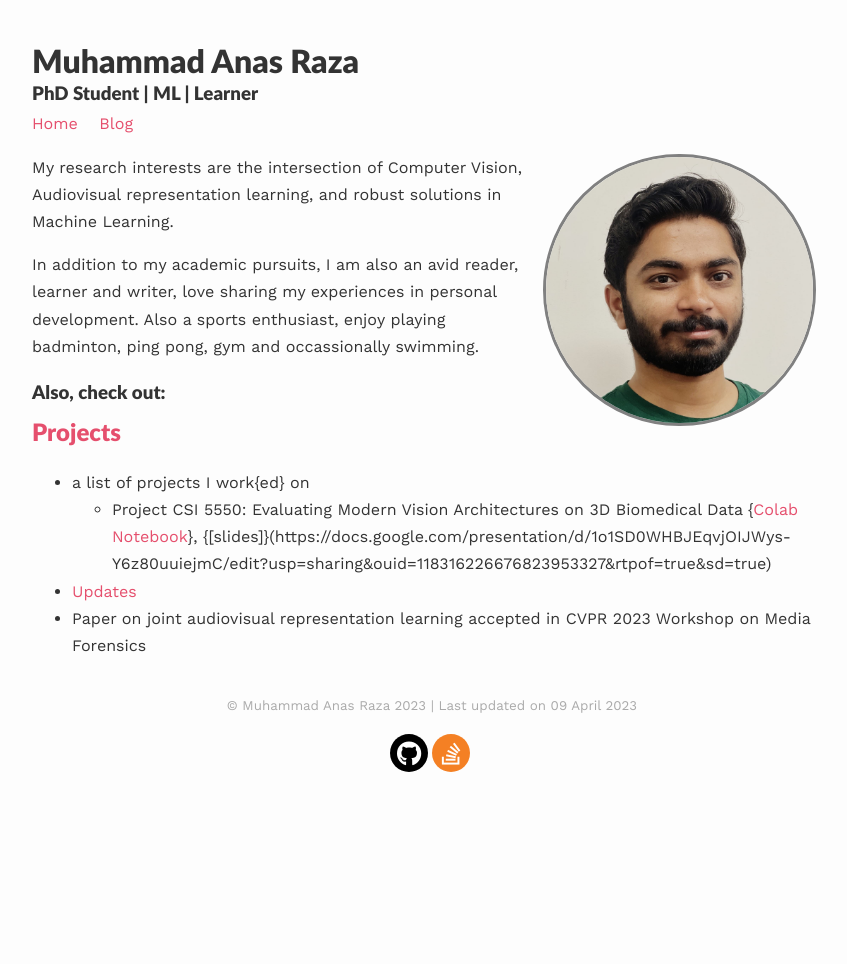
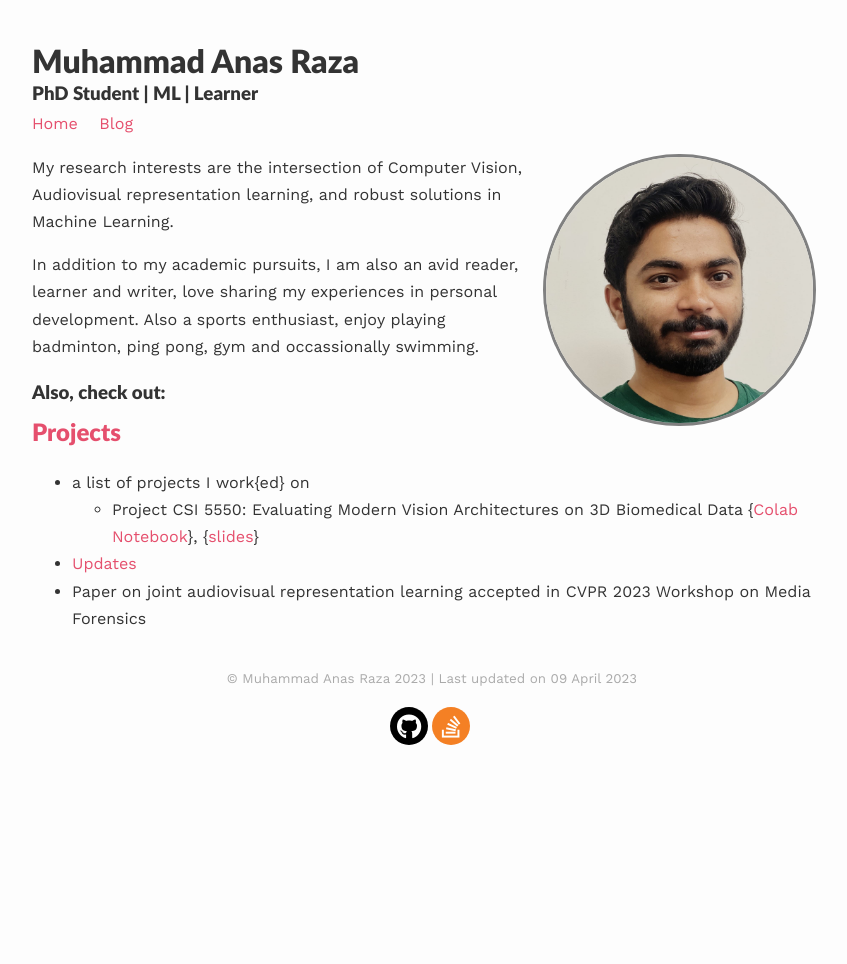
Before and after one commit to anas-rz/anas-rz.github.io, a Jekyll site: the page built from index.md, in a window 1280 px wide. Shown: the whole page, without its empty margins (208-1055 px from the left). Built offline with Jekyll 4.4.1, drawn with Linux system fonts in a browser that asks for light colours; nearby versions of some CDN libraries; a script that is not in the unit is left out.

Commit message:
Update index.md

```diff
--- a/index.md
+++ b/index.md
@@ -15,7 +15,7 @@ In addition to my academic pursuits, I am also an avid reader, learner and write
 
 ## [Projects](https://github.com/anas-rz/)
 - a list of projects I work{ed} on
-  -  Project CSI 5550: Evaluating Modern Vision Architectures on 3D Biomedical Data \{[Colab Notebook](https://colab.research.google.com/drive/1nz-NtGxC3NeSJh4ZWQ8jabzBlawnvIWe?usp=sharing)\}, \{[slides]\}(https://docs.google.com/presentation/d/1o1SD0WHBJEqvjOIJWys-Y6z80uuiejmC/edit?usp=sharing&ouid=118316226676823953327&rtpof=true&sd=true)
+  -  Project CSI 5550: Evaluating Modern Vision Architectures on 3D Biomedical Data \{[Colab Notebook](https://colab.research.google.com/drive/1nz-NtGxC3NeSJh4ZWQ8jabzBlawnvIWe?usp=sharing)\}, \{[slides](https://docs.google.com/presentation/d/1o1SD0WHBJEqvjOIJWys-Y6z80uuiejmC/edit?usp=sharing&ouid=118316226676823953327&rtpof=true&sd=true)\}
 
 - [Updates](updates)
 - Paper on joint audiovisual representation learning accepted in CVPR 2023 Workshop on Media Forensics
```
